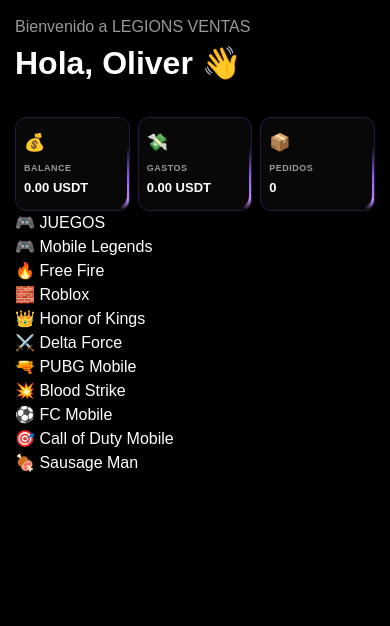
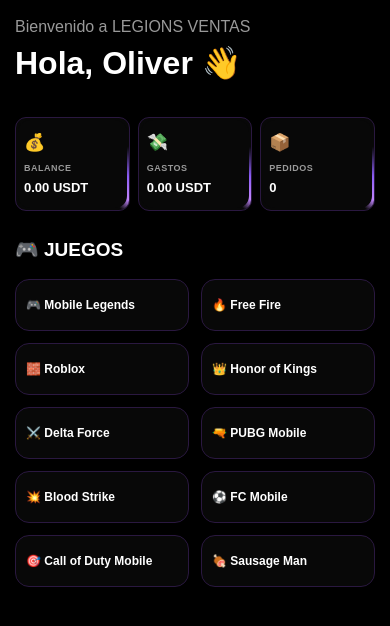
Before and after one commit to juliocesarblancomedina08-tech/Recargas-de-diamantes, a Next.js app: page /dashboard in a window 390 px wide. Shown: the top 626 px of the page. Built offline with nearby package versions, Linux system fonts and the light colour scheme.

Commit message:
Add styles for dashboard menu and menu cards

```diff
--- a/app/globals.css
+++ b/app/globals.css
@@ -882,3 +882,48 @@
     font-size: 13px;
   }
 }
+/* =========================
+   JUEGOS
+========================= */
+
+.dashboard-menu {
+  margin-top: 30px;
+}
+
+.dashboard-menu h2 {
+  margin: 0 0 15px;
+  color: white;
+  font-size: 22px;
+  font-weight: 900;
+}
+
+.menu-grid {
+  display: grid;
+  grid-template-columns: repeat(2, minmax(0, 1fr));
+  gap: 12px;
+}
+
+.menu-card {
+  padding: 18px 14px;
+  background: #080808;
+  border: 1px solid #2a1840;
+  border-radius: 14px;
+  color: white;
+  font-size: 14px;
+  font-weight: 800;
+}
+
+@media (max-width: 700px) {
+  .dashboard-menu {
+    margin-top: 25px;
+  }
+
+  .dashboard-menu h2 {
+    font-size: 19px;
+  }
+
+  .menu-card {
+    padding: 16px 10px;
+    font-size: 12px;
+  }
+}
```
